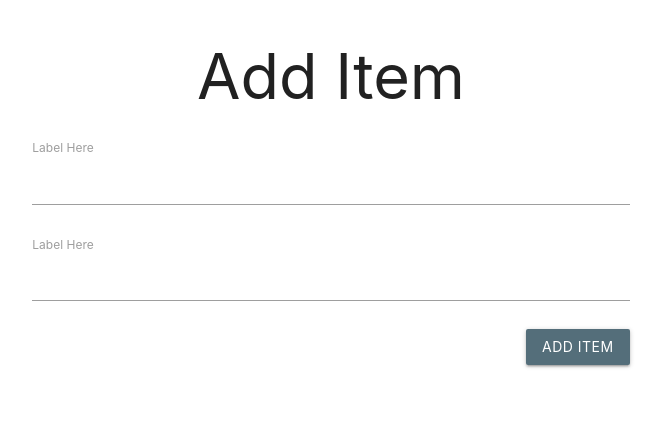
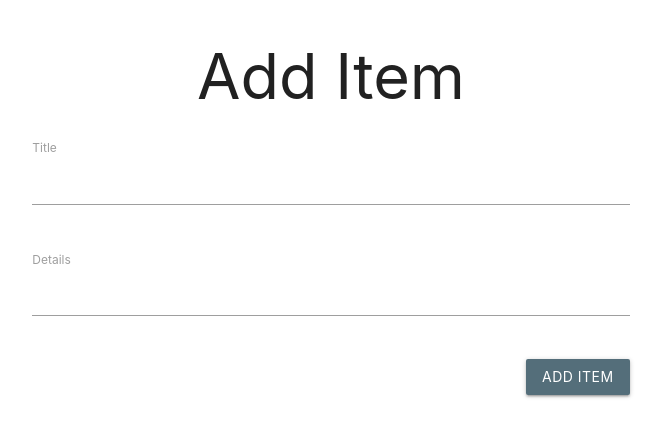
Before and after one commit to 3daddict/redux-todo-list, a React (Create React App) app: page /add in a window 1280 px wide. Shown: the top 436 px of the page, without its empty margins (309-972 px from the left). Built offline with nearby package versions, Linux system fonts and the light colour scheme.

Commit message:
added data validation to add item

```diff
--- a/src/components/add_item.js
+++ b/src/components/add_item.js
@@ -3,12 +3,14 @@ import { Field, reduxForm } from 'redux-form';
 
 class AddItem extends Component {
 
-    renderInput(props){
+    renderInput({ input, label, meta: { touched, error } }){
+
         return (
             <div className="row">
                 <div className="s12">
-                    <label>Label Here</label>
-                    <input {...props.input} type="text" />
+                    <label>{label}</label>
+                    <input {...input} type="text" autoComplete="off" />
+                    <p className="red-text text-darken-2">{touched && error}</p>
                 </div>
             </div>
         )
@@ -28,8 +30,8 @@ class AddItem extends Component {
                 <div className="row">
                     <div className="col s8 offset-s2">
                         <form onSubmit={handleSubmit(this.saveItem)} >
-                            <Field name="title" component={this.renderInput} />
-                            <Field name="details" component={this.renderInput} />
+                            <Field name="title" component={this.renderInput} label="Title" />
+                            <Field name="details" component={this.renderInput} label="Details" />
                             <div className="row">
                                 <div className="s12 right-align">
                                     <button className="btn blue-grey darken-1">Add Item</button>
@@ -43,6 +45,22 @@ class AddItem extends Component {
     }
 }
 
+function validate({title, details}){
+
+    const errors = {};
+
+    if(!title){
+        errors.title = 'Please give your item a title';
+    }
+
+    if(!details){
+        errors.details = 'Please give your item some details';
+    }
+
+    return errors;
+}
+
 export default reduxForm({
-    form: 'add-item'
+    form: 'add-item',
+    validate: validate
 })(AddItem);
```
